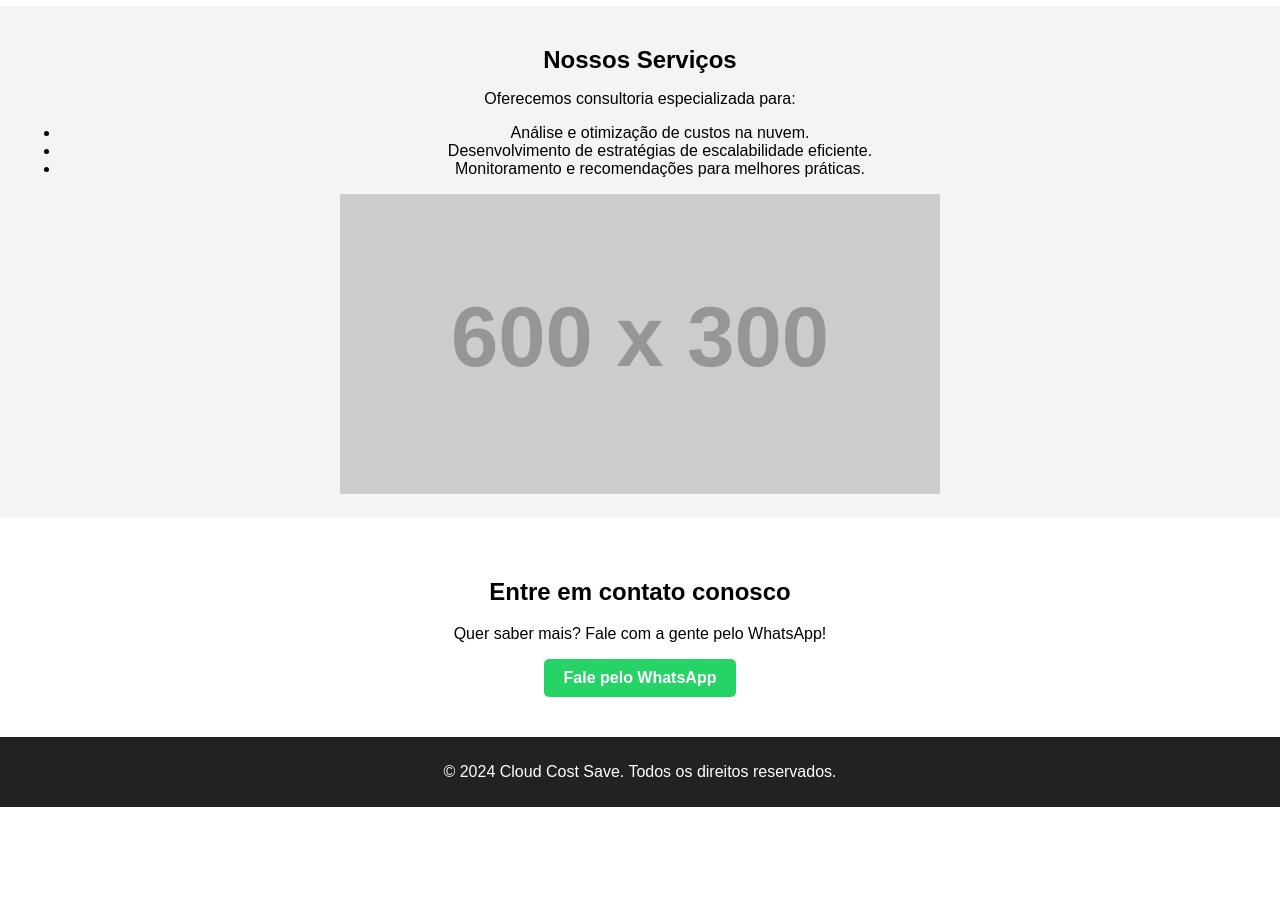
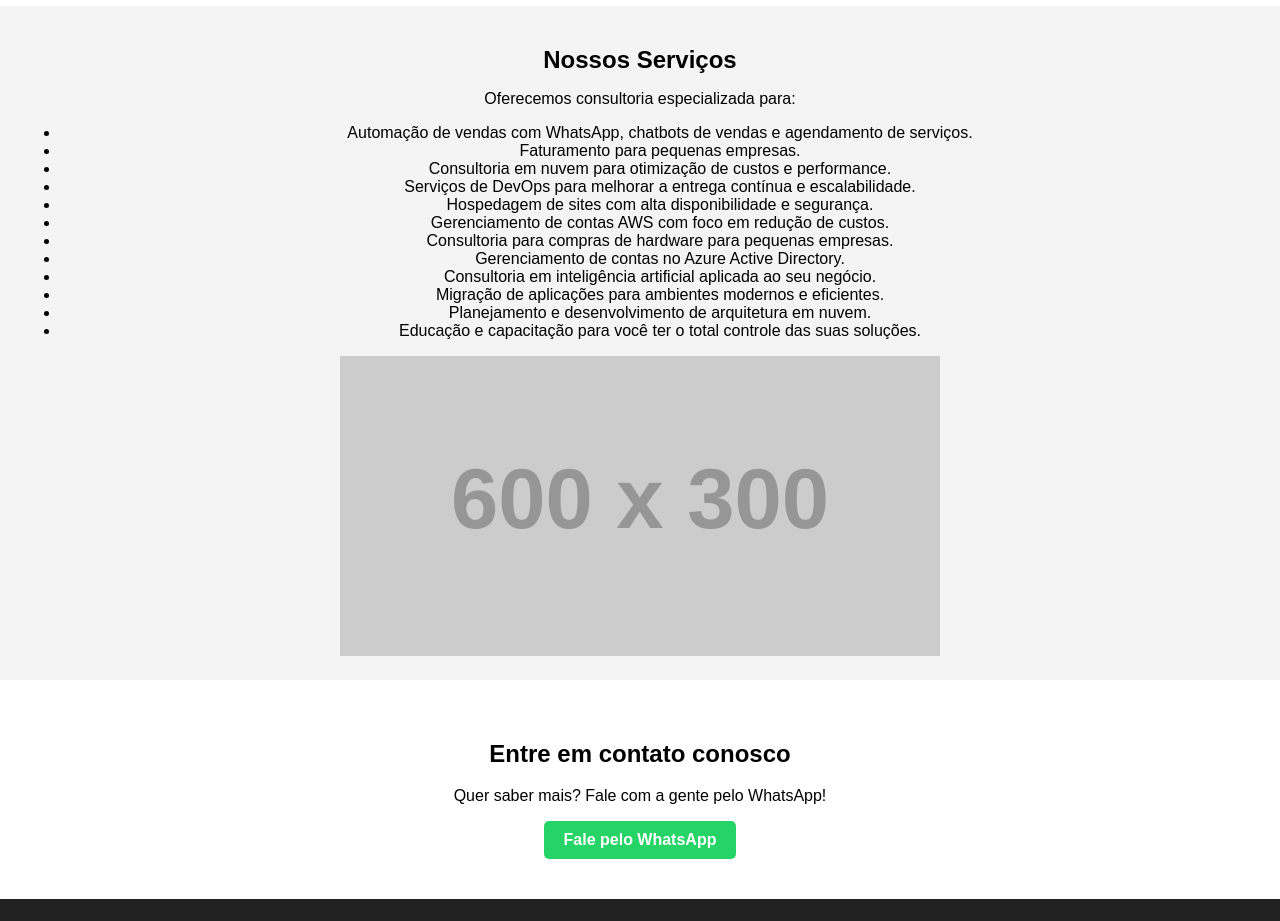
Before and after one commit to cloudcostsave/cloudcostsave.github.io, a plain HTML site: page index.html in a window 1280 px wide. Shown: the part 860-1781 px from the top of the page. Before the commit the page ends 1667 px from the top, so only its background shows below. Drawn offline with Linux system fonts and the light colour scheme; placeholder pictures from the web are drawn by us.

Commit message:
Update index.html

```diff
--- a/index.html
+++ b/index.html
@@ -81,9 +81,18 @@
     <h2>Nossos Serviços</h2>
     <p>Oferecemos consultoria especializada para:</p>
     <ul>
-        <li>Análise e otimização de custos na nuvem.</li>
-        <li>Desenvolvimento de estratégias de escalabilidade eficiente.</li>
-        <li>Monitoramento e recomendações para melhores práticas.</li>
+        <li>Automação de vendas com WhatsApp, chatbots de vendas e agendamento de serviços.</li>
+        <li>Faturamento para pequenas empresas.</li>
+        <li>Consultoria em nuvem para otimização de custos e performance.</li>
+        <li>Serviços de DevOps para melhorar a entrega contínua e escalabilidade.</li>
+        <li>Hospedagem de sites com alta disponibilidade e segurança.</li>
+        <li>Gerenciamento de contas AWS com foco em redução de custos.</li>
+        <li>Consultoria para compras de hardware para pequenas empresas.</li>
+        <li>Gerenciamento de contas no Azure Active Directory.</li>
+        <li>Consultoria em inteligência artificial aplicada ao seu negócio.</li>
+        <li>Migração de aplicações para ambientes modernos e eficientes.</li>
+        <li>Planejamento e desenvolvimento de arquitetura em nuvem.</li>
+        <li>Educação e capacitação para você ter o total controle das suas soluções.</li>
     </ul>
     <img src="https://via.placeholder.com/600x300" alt="Otimização de custos">
 </section>
```
